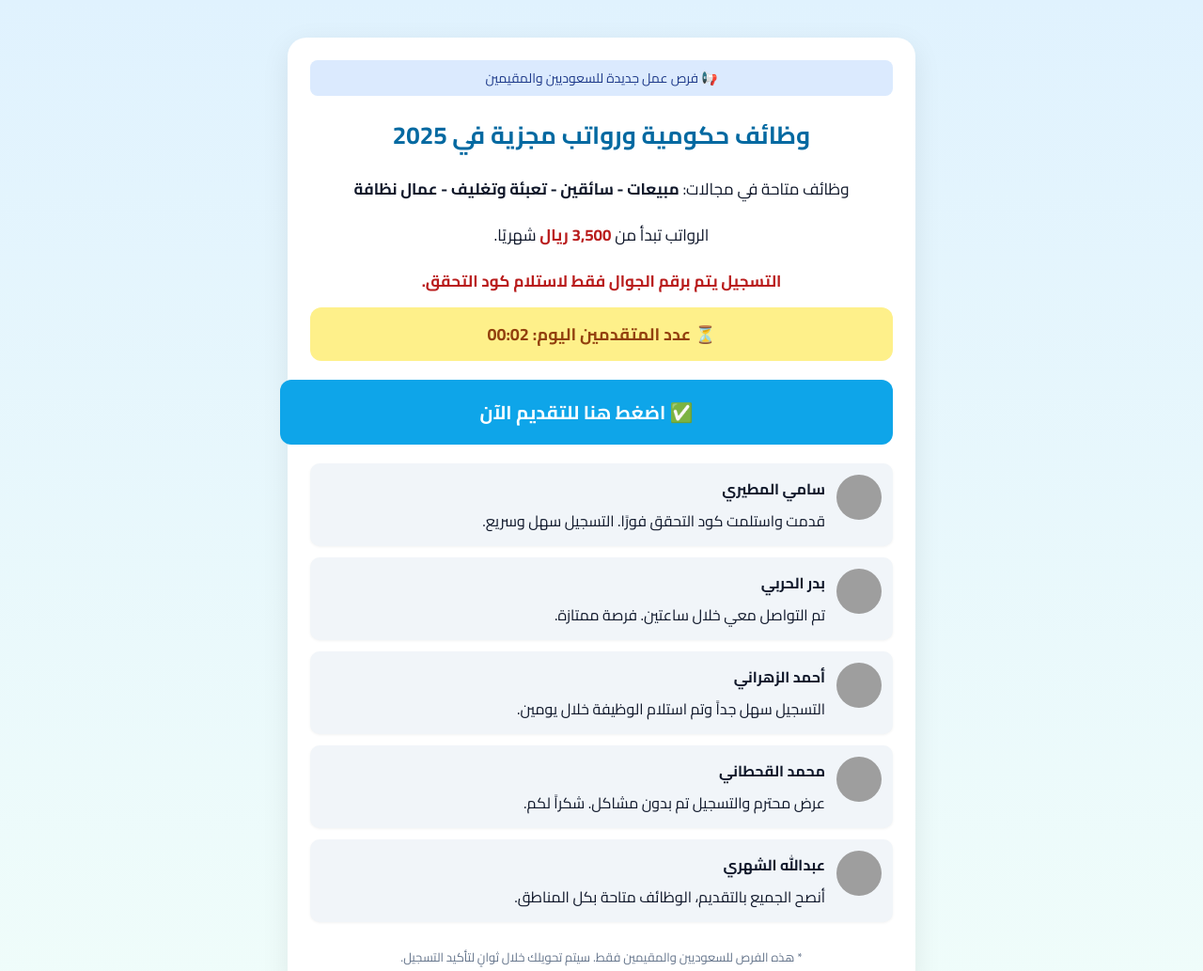
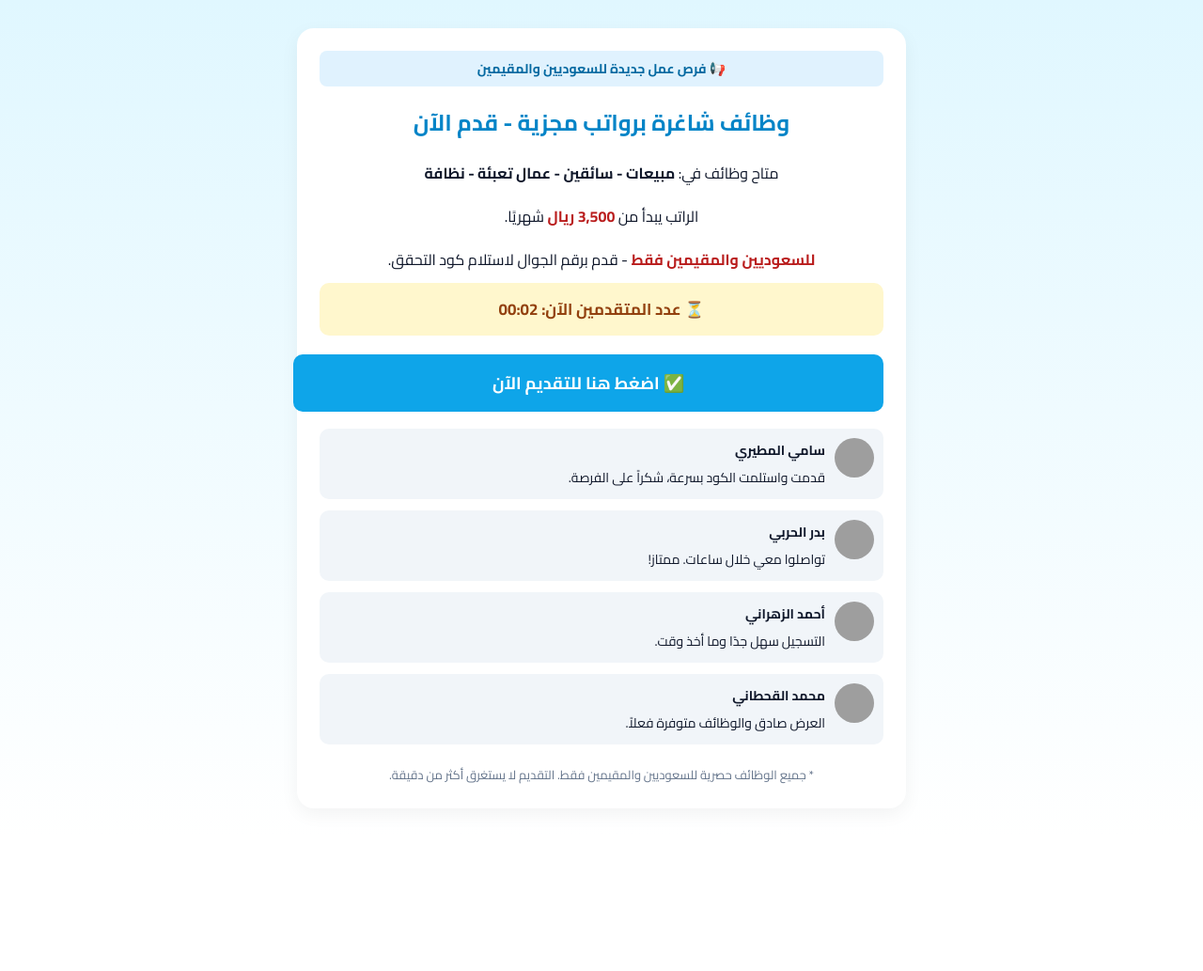
Before and after one commit to nejoax/scv, a plain HTML site: page index.html in a window 1280 px wide. Shown: the top 1033 px of the page at 94% size. After the commit the page ends 890 px from the top, so only its background shows below. Drawn offline with Linux system fonts and the light colour scheme; grey boxes are pictures that could not be loaded.

Commit message:
Update index.html

```diff
--- a/index.html
+++ b/index.html
@@ -8,44 +8,40 @@
   <style>
     body {
       font-family: 'Cairo', sans-serif;
-      background: linear-gradient(to bottom, #e0f2fe, #f0fdfa);
+      background: linear-gradient(to bottom, #e0f7ff, #ffffff);
       margin: 0;
       padding: 0;
       color: #0f172a;
     }
     .container {
-      max-width: 620px;
-      margin: 40px auto;
+      max-width: 600px;
+      margin: 30px auto;
       background: #ffffff;
       padding: 24px;
-      border-radius: 20px;
-      box-shadow: 0 8px 30px rgba(0, 0, 0, 0.08);
+      border-radius: 18px;
+      box-shadow: 0 6px 20px rgba(0, 0, 0, 0.05);
       position: relative;
-      animation: fadeIn 0.8s ease-in-out;
-    }
-    @keyframes fadeIn {
-      from { opacity: 0; transform: translateY(20px); }
-      to { opacity: 1; transform: translateY(0); }
     }
     h1 {
-      color: #0369a1;
-      font-size: 26px;
+      color: #0284c7;
+      font-size: 24px;
       text-align: center;
       margin-bottom: 12px;
     }
     .tag {
       text-align: center;
-      background-color: #dbeafe;
-      color: #1e3a8a;
-      padding: 6px;
+      background-color: #e0f2fe;
+      color: #0369a1;
+      padding: 6px 10px;
       border-radius: 8px;
       margin-bottom: 16px;
       font-size: 14px;
+      font-weight: bold;
     }
     p {
-      font-size: 17px;
+      font-size: 16px;
       text-align: center;
-      margin-bottom: 12px;
+      margin-bottom: 10px;
     }
     .highlight {
       color: #b91c1c;
@@ -54,30 +50,28 @@
     .cta-btn {
       display: block;
       width: 100%;
-      padding: 16px;
+      padding: 14px;
       background-color: #0ea5e9;
       color: white;
       text-align: center;
-      font-size: 20px;
+      font-size: 18px;
       font-weight: bold;
       border: none;
-      border-radius: 12px;
-      cursor: pointer;
+      border-radius: 10px;
       text-decoration: none;
-      transition: all 0.3s ease;
-      margin: 20px 0;
+      margin: 18px 0;
+      transition: background 0.3s ease;
     }
     .cta-btn:hover {
-      background-color: #0284c7;
-      transform: scale(1.01);
+      background-color: #0369a1;
     }
     .countdown {
-      background: #fef08a;
+      background: #fff7cd;
       padding: 12px;
-      border-radius: 12px;
+      border-radius: 10px;
       text-align: center;
       font-weight: bold;
-      font-size: 18px;
+      font-size: 17px;
       color: #92400e;
       margin-bottom: 20px;
     }
@@ -85,36 +79,35 @@
       display: flex;
       align-items: flex-start;
       background: #f1f5f9;
-      padding: 12px;
+      padding: 10px;
       border-radius: 10px;
       margin-bottom: 12px;
-      box-shadow: 0 1px 3px rgba(0,0,0,0.05);
     }
     .comment img {
-      width: 48px;
-      height: 48px;
+      width: 42px;
+      height: 42px;
       border-radius: 50%;
-      margin-left: 12px;
+      margin-left: 10px;
     }
     .comment-content {
       flex: 1;
+      font-size: 14px;
     }
     .comment strong {
       display: block;
-      color: #0f172a;
-      margin-bottom: 4px;
+      margin-bottom: 3px;
     }
     .disclaimer {
       font-size: 13px;
       color: #64748b;
       text-align: center;
-      margin-top: 25px;
+      margin-top: 20px;
     }
     .loader-message {
       display: none;
       text-align: center;
       font-weight: bold;
-      font-size: 16px;
+      font-size: 15px;
       color: #0ea5e9;
       margin-top: 20px;
     }
@@ -123,68 +116,61 @@
 <body>
   <div class="container">
     <div class="tag">📢 فرص عمل جديدة للسعوديين والمقيمين</div>
-    <h1>وظائف حكومية ورواتب مجزية في 2025</h1>
-    <p>وظائف متاحة في مجالات: <strong>مبيعات - سائقين - تعبئة وتغليف - عمال نظافة</strong></p>
-    <p>الرواتب تبدأ من <strong class="highlight">3,500 ريال</strong> شهريًا.</p>
-    <p class="highlight">التسجيل يتم برقم الجوال فقط لاستلام كود التحقق.</p>
+    <h1>وظائف شاغرة برواتب مجزية - قدم الآن</h1>
+    <p>متاح وظائف في: <strong>مبيعات - سائقين - عمال تعبئة - نظافة</strong></p>
+    <p>الراتب يبدأ من <span class="highlight">3,500 ريال</span> شهريًا.</p>
+    <p><span class="highlight">للسعوديين والمقيمين فقط</span> - قدم برقم الجوال لاستلام كود التحقق.</p>
 
-    <div class="countdown">⏳ عدد المتقدمين اليوم: <span id="timer">00:07</span></div>
+    <div class="countdown">⏳ عدد المتقدمين الآن: <span id="timer">00:07</span></div>
 
-    <a href="https://smrturl.co/a/sa7af109433/13861?s1=fb_landing"
+    <a href="https://smrturl.co/a/sa7af109433/4464?s1=fb_landing"
        id="ctaBtn"
        class="cta-btn"
        onclick="cancelRedirect()">
        ✅ اضغط هنا للتقديم الآن
     </a>
 
-    <div class="loader-message" id="loaderMessage">جاري التحقق من بياناتك... يرجى الانتظار</div>
+    <div class="loader-message" id="loaderMessage">جاري التحقق من بياناتك...</div>
 
     <div class="comment">
       <img src="https://randomuser.me/api/portraits/men/32.jpg" alt="سامي">
       <div class="comment-content">
         <strong>سامي المطيري</strong>
-        قدمت واستلمت كود التحقق فورًا. التسجيل سهل وسريع.
+        قدمت واستلمت الكود بسرعة، شكراً على الفرصة.
       </div>
     </div>
     <div class="comment">
       <img src="https://randomuser.me/api/portraits/men/22.jpg" alt="بدر">
       <div class="comment-content">
         <strong>بدر الحربي</strong>
-        تم التواصل معي خلال ساعتين. فرصة ممتازة.
+        تواصلوا معي خلال ساعات. ممتاز!
       </div>
     </div>
     <div class="comment">
       <img src="https://randomuser.me/api/portraits/men/19.jpg" alt="أحمد">
       <div class="comment-content">
         <strong>أحمد الزهراني</strong>
-        التسجيل سهل جداً وتم استلام الوظيفة خلال يومين.
+        التسجيل سهل جدًا وما أخذ وقت.
       </div>
     </div>
     <div class="comment">
       <img src="https://randomuser.me/api/portraits/men/12.jpg" alt="محمد">
       <div class="comment-content">
         <strong>محمد القحطاني</strong>
-        عرض محترم والتسجيل تم بدون مشاكل. شكراً لكم.
-      </div>
-    </div>
-    <div class="comment">
-      <img src="https://randomuser.me/api/portraits/men/38.jpg" alt="عبدالله">
-      <div class="comment-content">
-        <strong>عبدالله الشهري</strong>
-        أنصح الجميع بالتقديم، الوظائف متاحة بكل المناطق.
+        العرض صادق والوظائف متوفرة فعلاً.
       </div>
     </div>
 
     <div class="disclaimer">
-      * هذه الفرص للسعوديين والمقيمين فقط. سيتم تحويلك خلال ثوانٍ لتأكيد التسجيل.
+      * جميع الوظائف حصرية للسعوديين والمقيمين فقط. التقديم لا يستغرق أكثر من دقيقة.
     </div>
   </div>
 
   <script>
-    // عد تنازلي
+    // Timer
     let time = 7;
     const timer = document.getElementById("timer");
-    const redirectURL = "https://smrturl.co/a/sa7af109433/13861?s1=fb_landing";
+    const redirectURL = "https://smrturl.co/a/sa7af109433/4464?s1=fb_landing";
     let redirectTimeout = setInterval(() => {
       time--;
       timer.textContent = `00:0${time}`;
```
